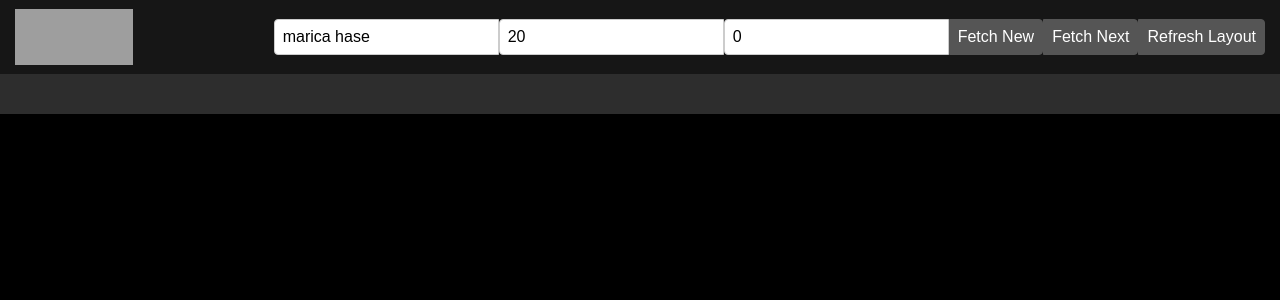
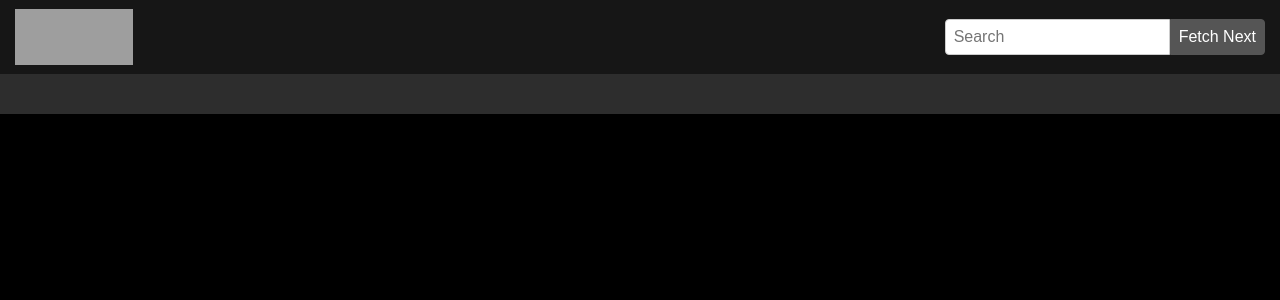
Before and after one commit to w43322/w43322.github.io, a Jekyll site: the page cornpics/index.html, which Jekyll copies as it is, in a window 1280 px wide. Shown: the top 300 px of the page. Built offline with Jekyll 4.4.1, drawn with Linux system fonts in a browser that asks for light colours; comment, search, counter and statistics services are not loaded; some of the changed lines change nothing that is shown; grey boxes are pictures that could not be loaded.

Commit message:
edit homepage

```diff
--- a/cornpics/index.html
+++ b/cornpics/index.html
@@ -13,12 +13,8 @@
     <div class="header-container">
       <img src="https://static.pornpics.com/style/img/logo-w.svg" alt="CornPics" class="logo">
       <div class="search-form">
-        <input type="text" placeholder="Search" class="input search-keywords" value="marica hase">
-        <input type="text" placeholder="Limit" class="input limit" value="20">
-        <input type="text" placeholder="Offset" class="input offset" value="0">
-        <button class="button" id="fetch-new">Fetch New</button>
+        <input type="text" placeholder="Search" class="input search-keywords">
         <button class="button" id="fetch-next">Fetch Next</button>
-        <button class="button" id="refresh-layout">Refresh Layout</button>
       </div>
     </div>
     <div class="nav-container">
@@ -34,19 +30,19 @@
   <script type="module">
     import PhotoSwipe from 'https://cdnjs.cloudflare.com/ajax/libs/photoswipe/5.3.7/photoswipe.esm.min.js'
 
+    let LIMIT = 20;
+    let OFFSET = 0;
+
     const grid = $('.grid').masonry({
       itemSelector: '.grid-item',
       fitWidth: true
     });
 
-    async function get_images(url) {
+    async function get_inner(url) {
       const image_list = [];
-      await new Promise((resolve, reject) => {
-        $.ajax({
-          url: url,
-          success: function (data) {
-            const images = $(data).find("#main ul li a");
-            images.each(function () {
+      const data = await $.ajax({url: url});
+      const image_elements = $(data).find("#main ul li a");
+      image_elements.each(function () {
         const src = $(this).attr('href');
         const [width, height] = $(this).attr('data-size').split('x');
         image_list.push({
@@ -55,14 +51,66 @@
           height: height
         });
       });
-            resolve();
-          },
-          error: function (jqXHR, textStatus, errorThrown) {
-            reject(new Error("Error fetching images: " + errorThrown));
-          },
+      const info_dict = {
+        Channel: $(data).find(".gallery-info__item").eq(0).find("a").map(function () {
+          return $(this).text();
+        }).get(),
+        Models: $(data).find(".gallery-info__item").eq(1).find("a").map(function () {
+          return $(this).text();
+        }).get(),
+        Categories: $(data).find(".gallery-info__item.tags").eq(0).find("a").map(function () {
+          return $(this).text();
+        }).get(),
+        TagsList: $(data).find(".gallery-info__item.tags").eq(1).find("a").map(function () {
+          return $(this).text();
+        }).get(),
+      }
+      return [info_dict, image_list];
+    }
+
+    function get_info(info_dict) {
+      const info = $('<div>').addClass('info');
+      for (const [key, element_list] of Object.entries(info_dict)) {
+        if (element_list.length === 0) {
+          continue;
+        }
+        const info_title = $('<div>').addClass('info-title').text(key);
+        const info_buttons = $('<div>').addClass('info-buttons');
+        element_list.forEach(element => {
+          info_buttons.append(
+            $('<button>').addClass('info-button').text(element).on('click', () => {
+              $('.search-keywords').val(element).trigger('change')
+            })
+          );
         });
+        const info_row = $('<div>').addClass('info-row').append(info_title).append(info_buttons);
+        info.append(info_row);
+      }
+      return info;
+    }
+
+    async function get_galleries(url) {
+      const data = await $.ajax({url: url});
+      const processed_data = $.parseJSON(data);
+      processed_data.forEach(async (element) => {
+        const [info_dict, image_list] = await get_inner(element.g_url);
+        const img = $('<img>')
+            .attr('src', element.t_url_460)
+            .attr('alt', element.desc)
+            .on('click', () => {
+              const pswp = new PhotoSwipe({dataSource: image_list});
+              pswp.init();
+            })
+            .on('load', () => {
+              grid.masonry('layout');
             });
-      return { dataSource: image_list };
+        const info = get_info(info_dict);
+        const grid_item = $('<div>')
+            .addClass('grid-item')
+            .append(img)
+            .append(info);
+        grid.append(grid_item).masonry('appended', grid_item);
+      });
     }
 
     function clear_galleries() {
@@ -70,35 +118,12 @@
       grid.empty();
     }
 
-    function get_galleries(url) {
-      $.ajax({
-        url: url,
-        success: function(data) {
-          const processed_data = $.parseJSON(data);
-          processed_data.forEach(element => {
-            const img = $('<img>').attr('src', element.t_url_460)
-                                  .attr('alt', element.desc)
-                                  .on('click', function() {
-                                    (async () => {
-                                      const pswp = new PhotoSwipe(await get_images(element.g_url));
-                                      pswp.init();
-                                    })();
-                                  });
-            const grid_item = $('<div>').addClass('grid-item')
-                                        .append(img);
-            grid.append(grid_item)
-                .masonry('appended', grid_item);
-          });
-        }
-      });
-    }
-
     function get_url() {
       const prefix = 'https://www.pornpics.com/search/srch.php?';
       const params = {
         q: $('.search-keywords').val(),
-        limit: $('.limit').val(),
-        offset: $('.offset').val()
+        limit: LIMIT,
+        offset: OFFSET
       };
       const suffix = Object.keys(params)
           .map(key => `${encodeURIComponent(key)}=${encodeURIComponent(params[key])}`)
@@ -108,24 +133,18 @@
       return url;
     }
 
-    $('#fetch-new').on('click', function() {
-      $('.offset').val('0')
+    $('.search-keywords').on('change', function() {
+      OFFSET = 0;
+      clear_galleries();
+      get_galleries(get_url());
+      window.scrollTo(0, 0);
+    });
+
+    $('#fetch-next').on('click', function() {
+      OFFSET += LIMIT;
       clear_galleries();
       get_galleries(get_url());
     });
-
-    $('#fetch-next').on('click', function() {
-      const oldval = parseInt($('.offset').val());
-      const delta = parseInt($('.limit').val());
-      $('.offset').val(oldval + delta);
-      clear_galleries();
-      get_galleries(get_url());
-    });
-
-    $('#refresh-layout').on('click', function() {
-      grid.masonry('layout');
-    });
-
   </script>
 </body>
 </html>
--- a/cornpics/style.css
+++ b/cornpics/style.css
@@ -5,6 +5,7 @@
   width: 100%;
   background-color: #000000;
   color: #ffffff;
+  scroll-behavior: smooth;
 }
 
 .grid {
```
Lines whose indentation alone changed are shown as unchanged.
